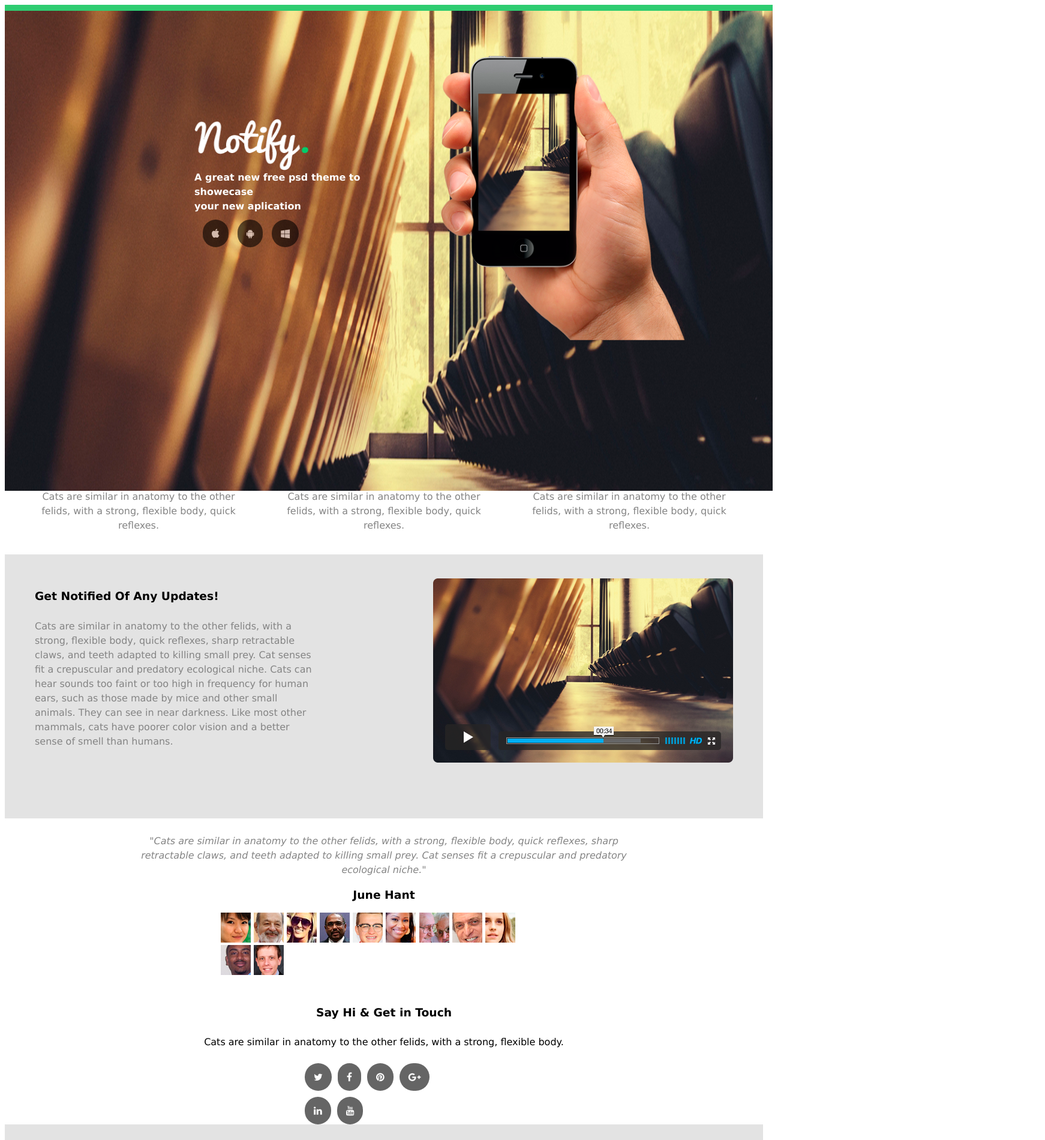
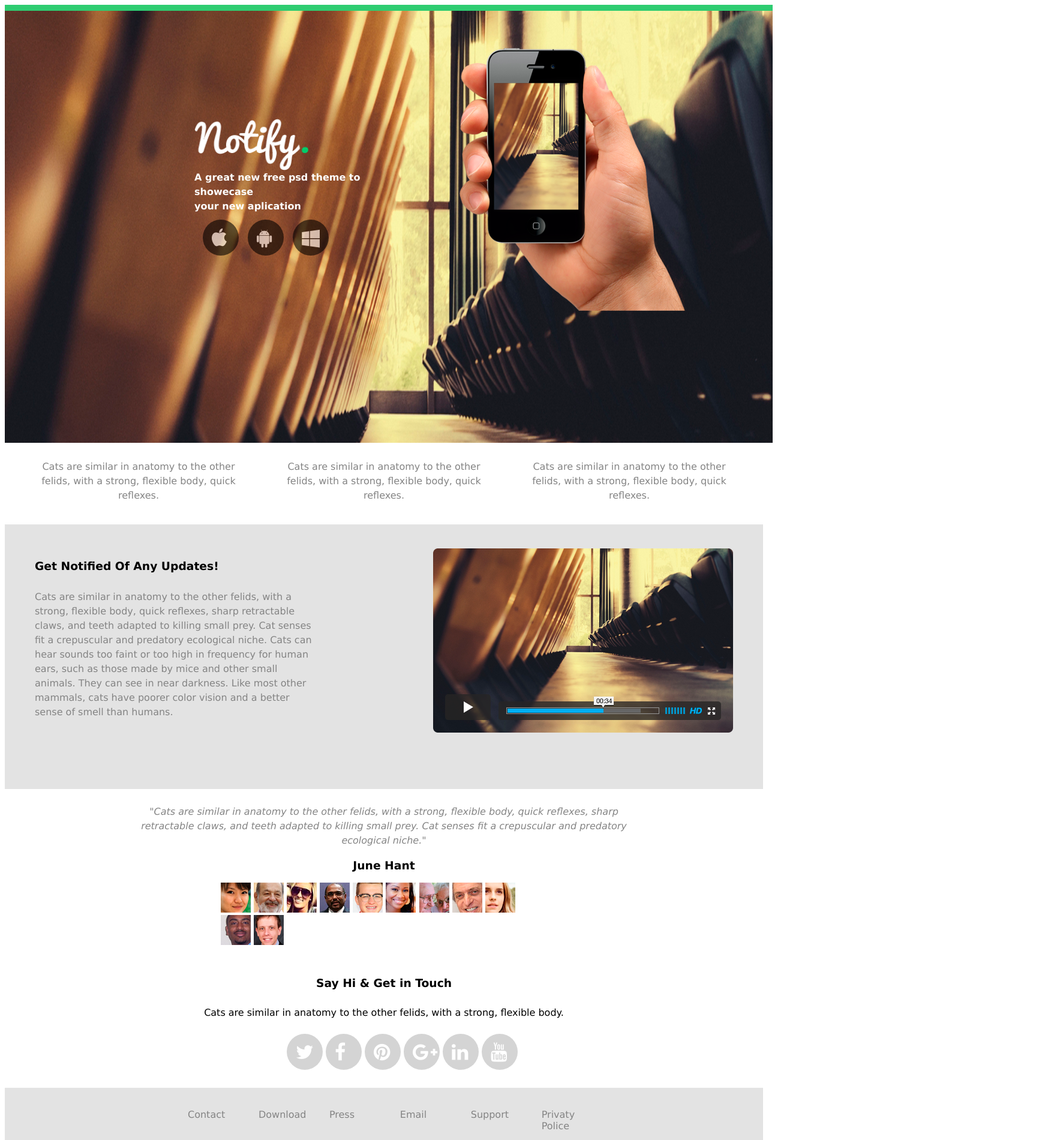
Before and after one commit to NatashaKopytsia/SPALAH.HTML.CSS.HW-8, a plain HTML site: page index.html in a window 1280 px wide. Shown: the top 1900 px of the page at 60% size, 1742 px wide, since content can reach past the window. Drawn offline with Linux system fonts and the light colour scheme.

Commit message:
refactor:code

```diff
--- a/css/style.css
+++ b/css/style.css
@@ -12,18 +12,14 @@ html {
 	display: inline-block;
 }
 
-.header{
-
-}
-
-.header img{
+.header img {
 	width: 100%;
-	height: 100%;
+	height: 90%;
 	border-top: 10px solid #2ecc71;
 	position: absolute;
 }
 
-.main img{
+.main img {
 	position: relative;
 	float: left;
 	padding-top: 30%;
@@ -38,7 +34,7 @@ html {
 	width: 50%;
 }
 
-.link span{
+.link span {
 	position: relative;
 	float: left;
 	text-align: left;
@@ -46,25 +42,24 @@ html {
 	font-weight: 600;
 	padding-left:  50%;
 	line-height: 1.5;
-
 }
 
 .head {
 	box-sizing: border-box;
 	display: inline-block;
-
 	width: 50%;
 	float: right;
-
+	position:relative;
+	bottom: 0;
 }
 
 .head img{
 	position: relative;
 	float: right;
 	padding-right: 20%;
-	width: 65%;
-	height: 65%;
-	margin-top: 85px;
+	width: 60%;
+	height: 60%;
+	margin-top: 72px;
 }
 
 .link i {
@@ -77,34 +72,35 @@ html {
 i {
 	color: #ffffff;
 	background-color: #000000;
+	width: 30px;
+	height: 30px;
 }
- .link_i{
 
+.link_i {
  	box-sizing: border-box;
 	display: inline-block;
-		margin-left: 330px;
-
+	margin-left: 330px;
 }
 
-.link_i div{
-
+.link_i div {
 	box-sizing: border-box;
 	display: inline-block;
-
 }
 
 .net i {
-	padding: 15px; /* Ширина паспарту */
-    background: #000000; /* Цвет фона  паспарту */
+	padding: 15px;
+    background: #000000;
     border: 0px solid #000000;
     border-radius: 30px;
     margin-right: 10px;
     opacity: 0.6;
-    z-index: 1;
+}
+
+.net i:hover{
+	opacity: 1;
 
 }
-
-.net i:hover:after{
+.net i:hover:after {
 	content: "";
 	position: absolute;
 	width: 100%;
@@ -115,18 +111,12 @@ i {
 	border-radius: 30px;
 	border: 0px solid #2ecc71;
 	opacity: 0.6;
-	z-index: 2;
 }
 
-.fa fa-apple{
-	color: #ffffff;
-	opacity: 0.1;
-}
 
 .page_section {
     padding: 20px;
     margin-top: 60px;
-
     text-align: center;
 }
 .menu {} .box {
@@ -135,37 +125,39 @@ i {
     vertical-align: top;
     margin-left: 3%;
 }
+
 .box:first-child {
     margin-left: 0;
 }
+
 .icon_img {
     height: 120px;
     text-align: center;
     vertical-align: middle;
     line-height: 100px;
 }
+
 .icon_img img {
     vertical-align: middle;
 }
 
-.box p{
+.box p {
 	color: #848484;
 	line-height: 1.5;
-
 }
 
 .text {
 	box-sizing: border-box;
 	display: inline-block;
 	width: 40%;
+}
 
-}
 .video{
     float: right;
 }
 
 
-.video_menu p{
+.video_menu p {
 	color: #848484;
 	text-align: left;
 	width: 100%;
@@ -173,7 +165,6 @@ i {
 }
 
 .video_menu {
-
      background-color: #e3e3e3;
      padding: 40px 50px 100px 50px;
 }
@@ -182,7 +173,7 @@ i {
     clear: both;
 }
 
-.people_menu p{
+.people_menu p {
 	color: #848484;
 	font-style: italic;
 	text-align: center;
@@ -191,7 +182,7 @@ i {
 	line-height: 1.5;
 }
 
-.people_menu h3{
+.people_menu h3 {
 	text-align: center;
 }
 
@@ -199,12 +190,12 @@ i {
 	margin-left: 360px;
 	margin-right: 360px
 }
-.people a{
+.people a {
 	display: inline-block;
 	position: relative;
 }
 
-.people a:hover:after{
+.people a:hover:after {
 	content: "";
 	position: absolute;
 	width: 100%;
@@ -222,8 +213,6 @@ i {
 }
 
 
-
-
 .social_networks i {
 	position: relative;
 	float: left;
@@ -232,21 +221,21 @@ i {
 }
 
 
- .social_networks_i{
- 	padding-left: 500px;
- 	padding-right: 500px;
- }
+ .social_networks_i div {
+ 	height: 100%;
+ 	width: 100%;
+	margin-left: 470px;
+}
 
 .social_net i {
 	padding: 15px;
-    background: #000000;
-    border: 0px solid #000000;
+	margin-right: 5px;
+    background: #d4d4d4;
+    border: 0px solid #d4d4d4;
     border-radius: 30px;
-    margin-right: 10px;
-    opacity: 0.6;
 }
 
-.social_net i:hover:after{
+.social_net i:hover:after {
 	content: "";
 	position: absolute;
 	width: 100%;
@@ -256,12 +245,14 @@ i {
 	background: #2ecc71;
 	border-radius: 30px;
 	border: 0px solid #2ecc71;
-	opacity: 0.6;
+	opacity: 0.4;
 }
-.social_networks{
+
+.social_networks {
  	padding-top: 20px;
  	padding-bottom: 100px;
- }
+}
+
 
 .footer {
     background: #e3e3e3;
@@ -279,7 +270,7 @@ i {
     margin-left: 300px;
 }
 
-.footer_text_box a{
+.footer_text_box a {
 	text-decoration: none;
 	color: #848484;
 }
--- a/index.html
+++ b/index.html
@@ -20,11 +20,11 @@
 				<div class="link">
 					<span>A great new free psd theme to showecase <br> your new aplication </span>
 					<div class="link_i">
-					<div class="net"><a href="#"><i class="fa fa-apple" aria-hidden="true"></i></a></div>
+					<div class="net"><a href="#"><i class="fa fa-apple fa-2x" aria-hidden="true"></i></a></div>
 
-					<div class="net"><a href="#"><i class="fa fa-android" aria-hidden="true"></i></a></div>
+					<div class="net"><a href="#"><i class="fa fa-android fa-2x" aria-hidden="true"></i></a></div>
 
-					<div class="net"><a href="#"><i class="fa fa-windows" aria-hidden="true"></i></a></div>
+					<div class="net"><a href="#"><i class="fa fa-windows fa-2x" aria-hidden="true"></i></a></div>
 
 					</div>
 				</div>
@@ -102,17 +102,17 @@
 		<h3>Say Hi & Get in Touch</h3>
 		<p>Cats are similar in anatomy to the other felids, with a strong, flexible body.</p>
 		<div class="social_networks_i">
-				<div class="social_net"><a href="#"><i class="fa fa-twitter" aria-hidden="true"></i></a></div>
-				<div class="social_net"><a href="#"><i class="fa fa-facebook" aria-hidden="true"></i></a></div>
-				<div class="social_net"><a href="#"><i class="fa fa-pinterest" aria-hidden="true"></i></a></div>
-				<div class="social_net"><a href="#"><i class="fa fa-google-plus" aria-hidden="true"></i></a></div>
-				<div class="social_net"><a href="#"><i class="fa fa-linkedin" aria-hidden="true"></i></a></div>
-				<div class="social_net"><a href="#"><i class="fa fa-youtube" aria-hidden="true"></i></a></div>
+				<div class="social_net"><a href="#"><i class="fa fa-twitter fa-2x" aria-hidden="true"></i></a></div>
+				<div class="social_net"><a href="#"><i class="fa fa-facebook fa-2x" aria-hidden="true"></i></a></div>
+				<div class="social_net"><a href="#"><i class="fa fa-pinterest fa-2x" aria-hidden="true"></i></a></div>
+				<div class="social_net"><a href="#"><i class="fa fa-google-plus fa-2x" aria-hidden="true"></i></a></div>
+				<div class="social_net"><a href="#"><i class="fa fa-linkedin fa-2x" aria-hidden="true"></i></a></div>
+				<div class="social_net"><a href="#"><i class="fa fa-youtube fa-2x" aria-hidden="true"></i></a></div>
 		</div>
 	</div>
 
 		<div class="clear"></div>
-		</div>
+</div>
 
 
 <footer class="footer">
@@ -141,7 +141,5 @@
 			</div>
 	</footer>
 
-
-
 </body>
 </html>
```
